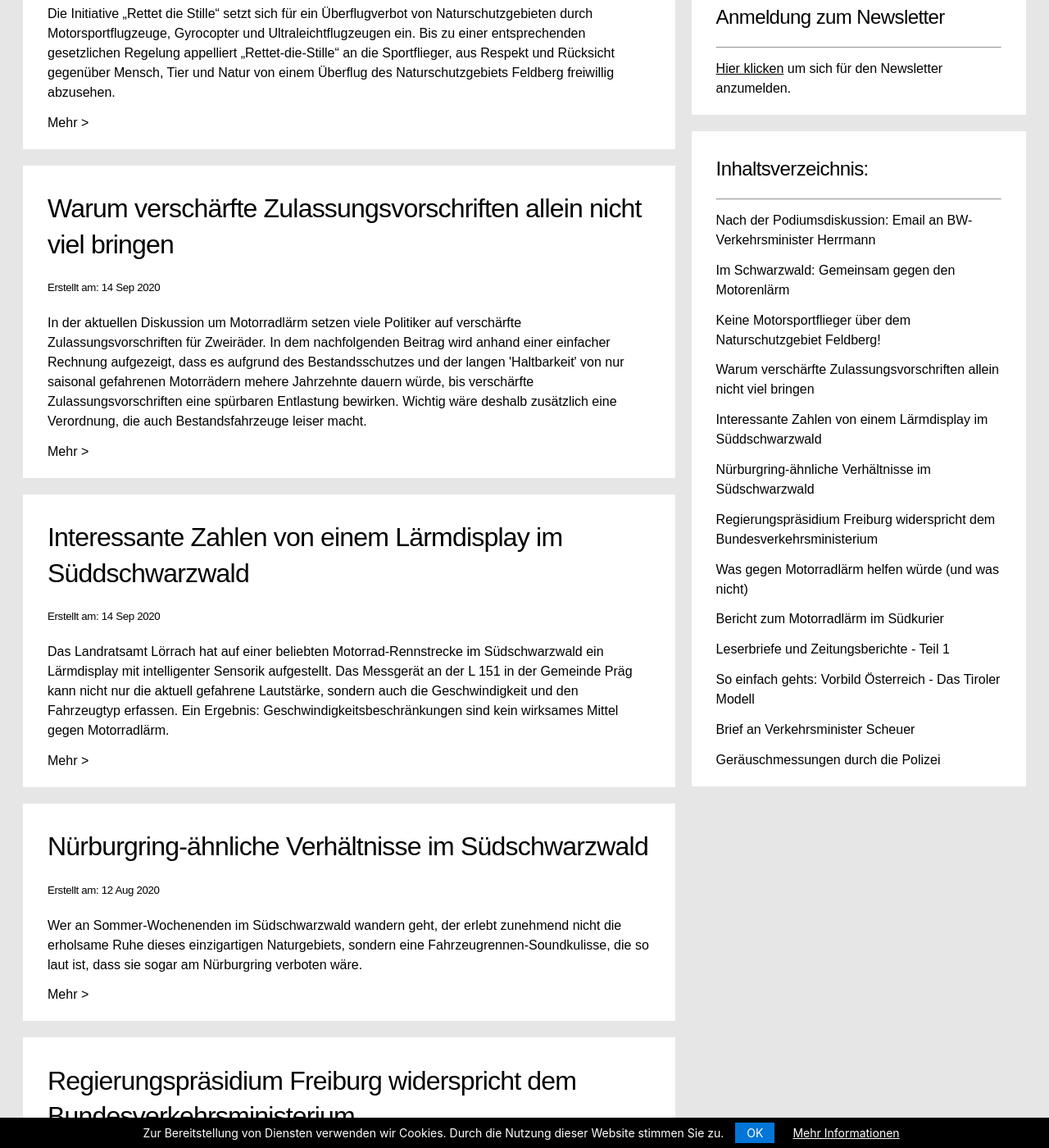
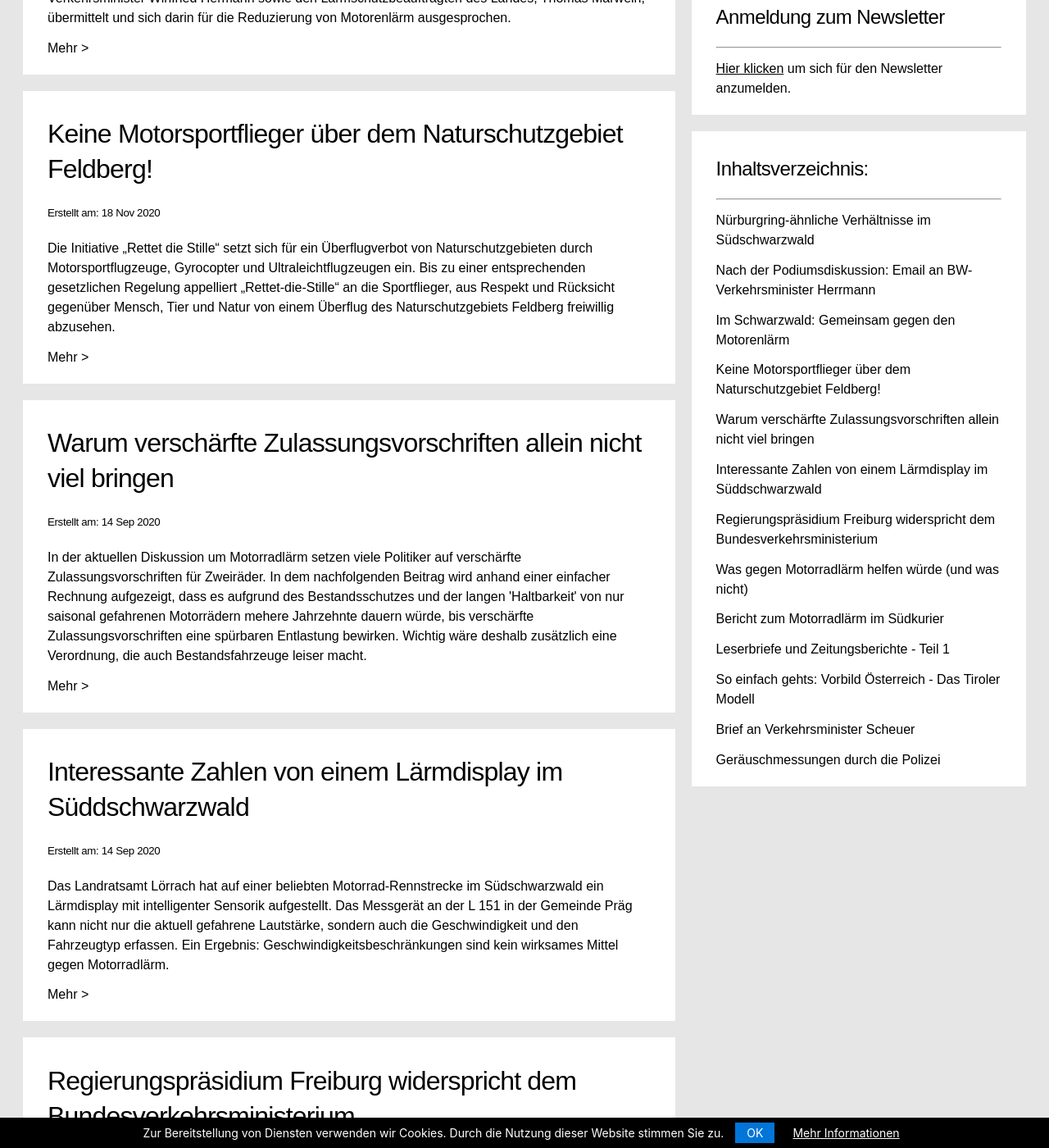
Before and after one commit to rettet-die-stille/rettet-die-stille.github.io, a Jekyll site: the page built from index.md, in a window 1280 px wide and 1400 px high, scrolled down 1881 px. Shown: the whole window at 82% size. Built offline with Jekyll 4.4.1, drawn with Linux system fonts in a browser that asks for light colours; some of the changed text lies outside the part shown.

Commit message:
Update 2020-08-12-nuerburgring-aehnliche-Verhaeltlnisse-im-suedschwarzwald.md

```diff
--- a/_posts/2020-08-12-nuerburgring-aehnliche-Verhaeltlnisse-im-suedschwarzwald.md
+++ b/_posts/2020-08-12-nuerburgring-aehnliche-Verhaeltlnisse-im-suedschwarzwald.md
@@ -1,7 +1,7 @@
 ---
 layout: post
 title: "Nürburgring-ähnliche Verhältnisse im Südschwarzwald"
-date: 2020-08-12
+date: 2021-02-04
 shorttext: "Wer an Sommer-Wochenenden im Südschwarzwald wandern geht, der erlebt zunehmend nicht die erholsame Ruhe dieses einzigartigen Naturgebiets, sondern eine Fahrzeugrennen-Soundkulisse, die so laut ist, dass sie sogar am Nürburgring verboten wäre."
 ---
 
```
